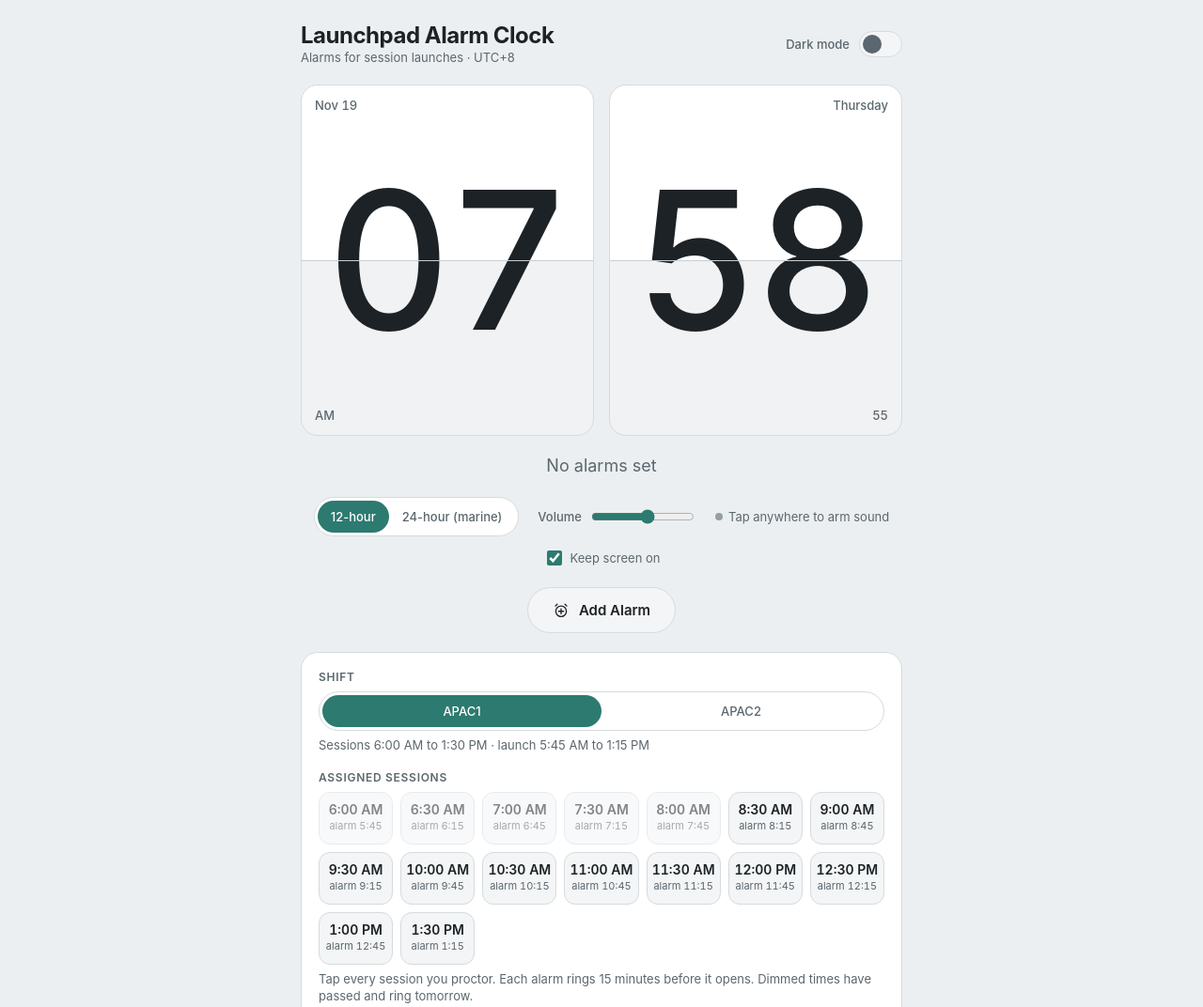
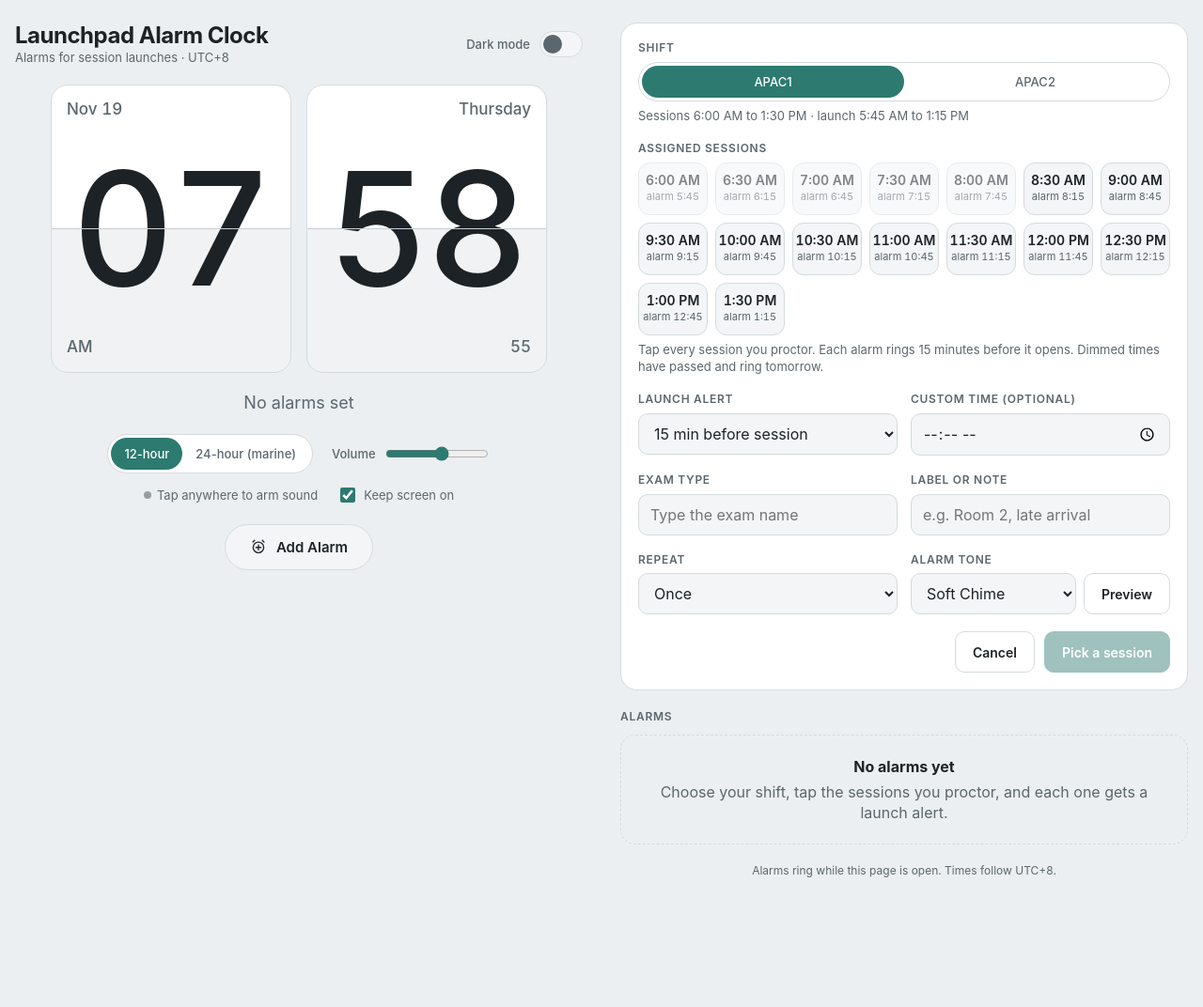
Before and after one commit to APAC-FA/SessionLaunchpad, a plain HTML site: page index.html in a window 1280 px wide. Shown: the top 1072 px of the page at 94% size. After the commit the page ends 992 px from the top, so only its background shows below. Drawn offline with Linux system fonts and the light colour scheme.

Commit message:
Update index.html

```diff
--- a/index.html
+++ b/index.html
@@ -42,7 +42,10 @@ body{
 button,input,select{font-family:inherit}
 :focus-visible{outline:2px solid var(--accent);outline-offset:2px}
 .sr{position:absolute;width:1px;height:1px;overflow:hidden;clip:rect(0 0 0 0);white-space:nowrap}
-.app{max-width:640px;margin:0 auto;display:flex;flex-direction:column;gap:20px}
+.app{max-width:640px;margin:0 auto;display:grid;grid-template-columns:minmax(0,1fr);gap:20px}
+.col{display:flex;flex-direction:column;gap:20px;min-width:0}
+@media (min-width:880px){.app{max-width:1180px;grid-template-columns:minmax(0,1fr) minmax(0,1fr);column-gap:40px;align-items:start}}
+@media (min-width:1280px){.app{max-width:1360px}}
 
 /* header */
 .top{display:flex;align-items:center;justify-content:space-between;gap:12px}
@@ -57,7 +60,7 @@ button,input,select{font-family:inherit}
 .sw[aria-checked="true"]::after{transform:translateX(18px);background:var(--accent)}
 
 /* flip clock */
-.clock{display:grid;grid-template-columns:1fr 1fr;gap:clamp(10px,3vw,16px);perspective:900px}
+.clock{display:grid;grid-template-columns:1fr 1fr;gap:clamp(8px,2vw,16px);perspective:900px;width:100%;max-width:min(100%,66vh);max-width:min(100%,66dvh);margin-inline:auto}
 .tile{
   position:relative;container-type:inline-size;aspect-ratio:5/6;border-radius:18px;overflow:hidden;
   background:linear-gradient(to bottom,var(--tile-top) 50%,var(--tile-bot) 50%);
@@ -70,8 +73,8 @@ button,input,select{font-family:inherit}
 }
 .digits.flip{animation:flip .36s ease-out}
 @keyframes flip{0%{transform:rotateX(-78deg);opacity:.25}100%{transform:none;opacity:1}}
-.corner{position:absolute;font-size:13px;font-weight:500;color:var(--muted);font-variant-numeric:tabular-nums;z-index:1}
-.tl{top:12px;left:14px}.tr{top:12px;right:14px}.bl{bottom:12px;left:14px}.br{bottom:12px;right:14px}
+.corner{position:absolute;font-size:13px;font-size:clamp(10px,7cqw,17px);font-weight:500;color:var(--muted);font-variant-numeric:tabular-nums;z-index:1}
+.tl{top:clamp(8px,6cqw,14px);left:clamp(9px,7cqw,16px)}.tr{top:clamp(8px,6cqw,14px);right:clamp(9px,7cqw,16px)}.bl{bottom:clamp(8px,6cqw,14px);left:clamp(9px,7cqw,16px)}.br{bottom:clamp(8px,6cqw,14px);right:clamp(9px,7cqw,16px)}
 .next{text-align:center;color:var(--muted);font-size:18px;line-height:1.35;min-height:25px;overflow-wrap:anywhere}
 .next b{color:var(--fg);font-weight:600;font-size:21px}
 
@@ -102,7 +105,7 @@ input[type=text],input[type=time],select{
   font-size:16px;color:var(--fg);background:var(--surface-2);border:1px solid var(--line);border-radius:10px;
   padding:10px 12px;min-height:44px;width:100%;min-width:0;
 }
-.row{display:grid;grid-template-columns:repeat(auto-fit,minmax(200px,1fr));gap:14px}
+.row{display:grid;grid-template-columns:repeat(auto-fit,minmax(min(200px,100%),1fr));gap:14px}
 .tonerow{display:flex;gap:8px}
 .chips{display:grid;grid-template-columns:repeat(auto-fill,minmax(72px,1fr));gap:8px}
 .chip{
@@ -167,6 +170,7 @@ input[type=text],input[type=time],select{
 </style>
 
 <main class="app">
+  <div class="col">
   <header class="top">
     <div class="brand">
       <h1>Launchpad Alarm Clock</h1>
@@ -199,6 +203,8 @@ input[type=text],input[type=time],select{
     </button>
   </div>
 
+  </div>
+  <div class="col">
   <section class="panel" id="panel" aria-label="New alarm" hidden>
     <div class="field">
       <span class="lbl" id="shiftLbl">Shift</span>
@@ -254,6 +260,7 @@ input[type=text],input[type=time],select{
     <ul id="alarms"></ul>
   </section>
   <p class="foot">Alarms ring while this page is open. Times follow UTC+8.</p>
+  </div>
 </main>
 
 <div class="ring" id="ring" hidden role="alertdialog" aria-label="Alarm ringing">
```
